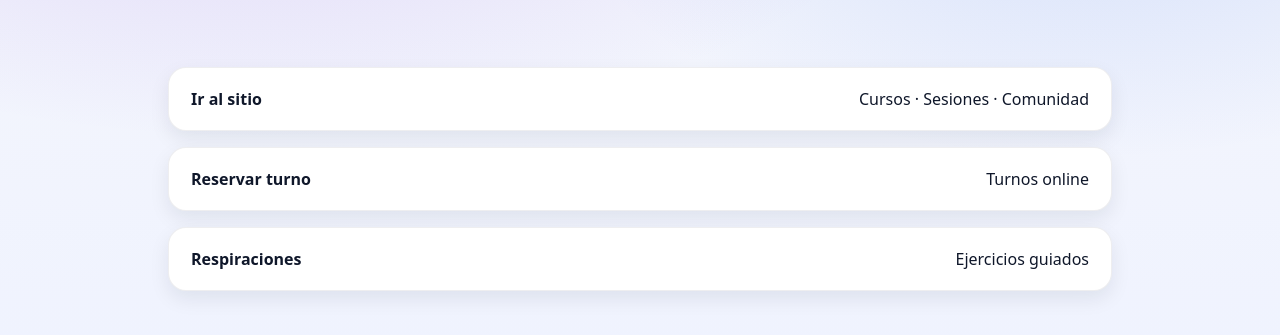
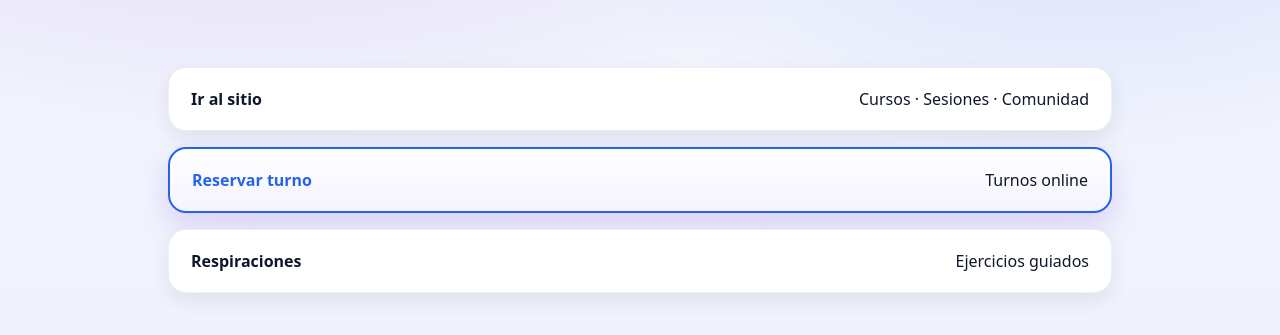
Before and after one commit to descodificatumente-wq/descodifica-tu-mente-app, a plain HTML site: page index.html in a window 1280 px wide. Shown: the part 301-636 px from the top of the page. Drawn offline with Linux system fonts and the light colour scheme.

Commit message:
Update index.html

```diff
--- a/index.html
+++ b/index.html
@@ -159,6 +159,15 @@
     color: var(--muted);
     font-size:13px;
   }
+.card.primary{
+  border: 2px solid var(--brand);
+  background: linear-gradient(180deg, #ffffff, #f5f3ff);
+  box-shadow: 0 12px 30px rgba(109,40,217,.18);
+}
+
+.card.primary strong{
+  color: var(--brand);
+}
 
   @media (min-width: 720px){
     .grid{gap:16px}
@@ -228,7 +237,7 @@
         <div class="tag">Cursos · Sesiones · Comunidad</div>
       </a>
 
-    <a class="card"
+    <a class="card primary"
    href="https://calendar.app.google/QUCUhpgPStkrrvGR7"
    target="_blank">
   <strong>Reservar turno</strong>
```
